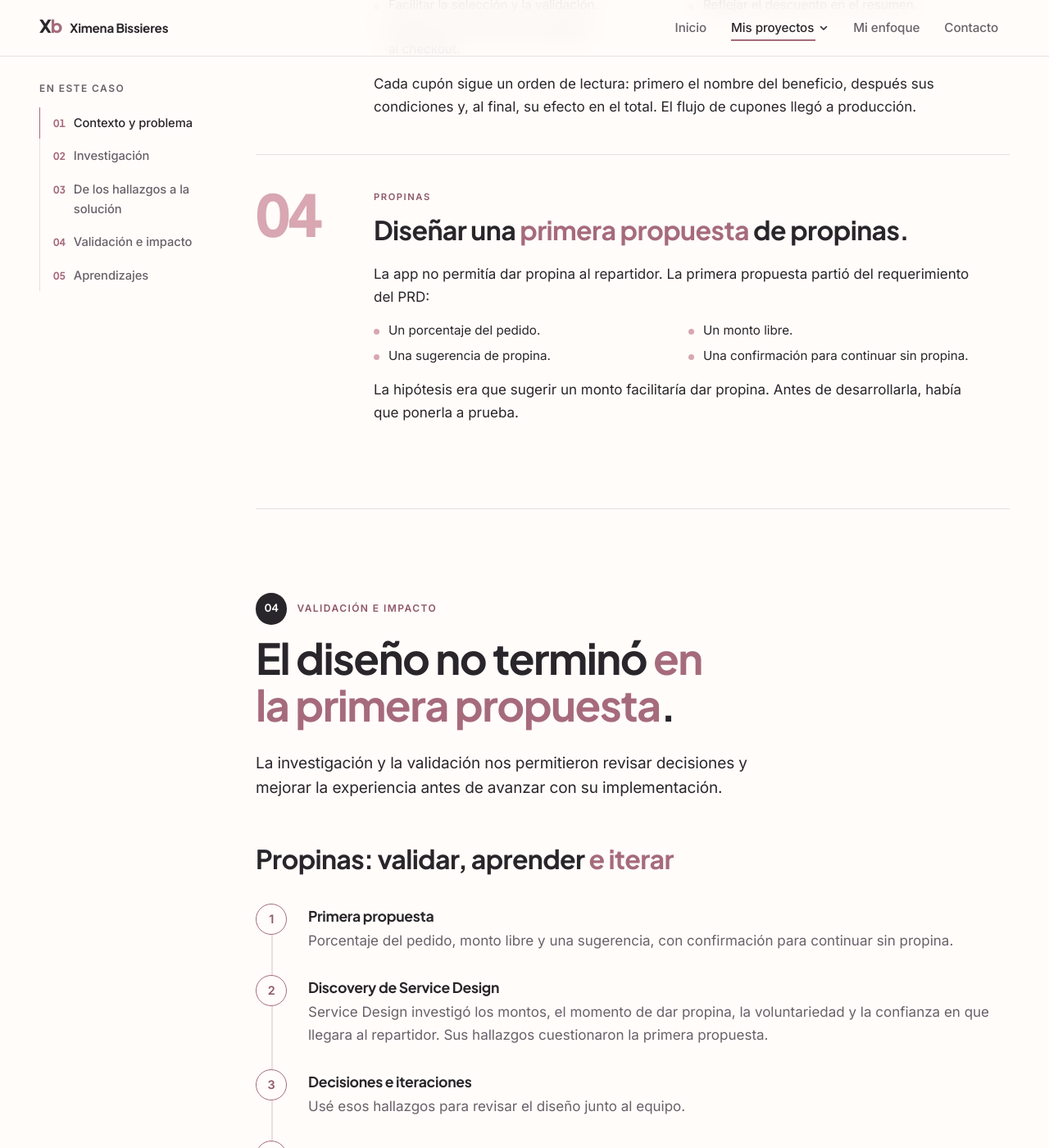
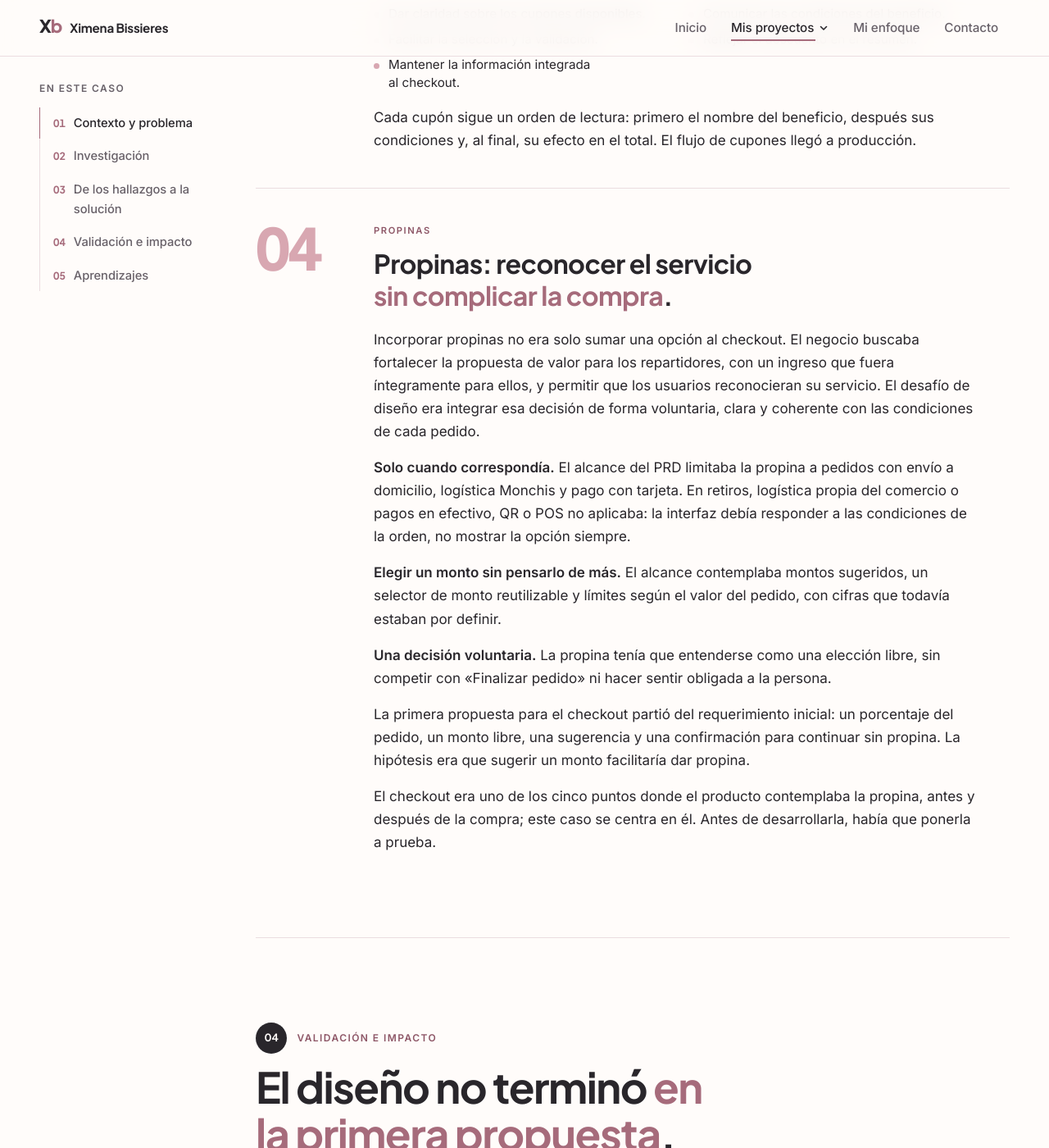
Before and after one commit to ximebissieres/Ximebissieres.github.io, a Jekyll site: the page built from proyectos/monchis.html, in a window 1280 px wide and 1400 px high, scrolled down 6781 px. Shown: the whole window at 82% size. Built offline with Jekyll 4.4.1, drawn with Linux system fonts in a browser that asks for light colours; some of the changed text lies outside the part shown.

Commit message:
Monchis: sección 03 con escenarios de compra y propinas como oportunidad de producto
- Arquitectura: escenarios de compra y prioridad de la jerarquía y el footer fijo.
- Propinas: necesidad de negocio, elegibilidad del PRD, elección del monto, voluntariedad y primera propuesta.

Co-Authored-By: Claude Opus 5.5 <noreply@anthropic.com>
Claude-Session: https://claude.ai/code/session_01DJ4kQgEHjb3PtnpPBBuZ5X

```diff
--- a/proyectos/monchis.html
+++ b/proyectos/monchis.html
@@ -137,15 +137,15 @@ summary: 'Rediseñamos el checkout de Monchis para simplificar decisiones, aclar
           <span class="d-num" aria-hidden="true">01</span>
           <div class="d-head"><p class="eyebrow">Arquitectura y foco en la compra</p><h3>Priorizar la compra, <em>no multiplicar decisiones</em>.</h3></div>
           <div class="d-body">
-            <p>El checkout debía adaptarse a envíos, retiros y pedidos agendados, pero no podía convertirse en una nueva etapa de configuración. Propuse proteger su propósito: revisar la información relevante, corregir solo lo crítico y finalizar la compra. Lo discutimos con los Product Managers y lo adoptamos como criterio.</p>
+            <p>Cada pedido combinaba una modalidad, envío a domicilio o retiro en el local, y un momento, inmediato o agendado. No todas las funcionalidades aplicaban a todos los escenarios, así que el checkout tenía que mostrar la información y las acciones de cada pedido sin convertirse en una nueva etapa de configuración.</p>
+            <p>Propuse proteger su propósito: revisar lo relevante, corregir solo lo crítico y finalizar la compra. Lo discutimos con los Product Managers y lo adoptamos como criterio.</p>
             <div class="ctx-goals">
               <p class="eyebrow">Qué decidimos</p>
               <ul>
-                <li>Priorizar la información de entrega.</li>
-                <li>Mantener accesibles los métodos de pago.</li>
-                <li>Organizar beneficios y resumen del pedido.</li>
+                <li>Ordenar la información por prioridad: entrega, pago y beneficios, resumen.</li>
+                <li>Mantener visibles el total y «Finalizar pedido» con un footer fijo durante el scroll.</li>
+                <li>Mostrar solo lo que corresponde al escenario de cada pedido.</li>
                 <li>Evitar ediciones extensas que desviaran del pago.</li>
-                <li>Mantener visibles el total y «Finalizar pedido» con un footer fijo durante el scroll.</li>
               </ul>
             </div>
             <p>El orden de lectura sigue las preguntas que la persona se hace antes de pagar: ¿va a llegar bien?, ¿cuánto y cómo pago?, ¿está todo lo que pedí?</p>
@@ -217,18 +217,14 @@ summary: 'Rediseñamos el checkout de Monchis para simplificar decisiones, aclar
 
         <div class="decision">
           <span class="d-num" aria-hidden="true">04</span>
-          <div class="d-head"><p class="eyebrow">Propinas</p><h3>Diseñar una <em>primera propuesta</em> de propinas.</h3></div>
+          <div class="d-head"><p class="eyebrow">Propinas</p><h3>Propinas: reconocer el servicio <em>sin complicar la compra</em>.</h3></div>
           <div class="d-body">
-            <p>La app no permitía dar propina al repartidor. La primera propuesta partió del requerimiento del PRD:</p>
-            <div class="ctx-goals">
-              <ul>
-                <li>Un porcentaje del pedido.</li>
-                <li>Un monto libre.</li>
-                <li>Una sugerencia de propina.</li>
-                <li>Una confirmación para continuar sin propina.</li>
-              </ul>
-            </div>
-            <p>La hipótesis era que sugerir un monto facilitaría dar propina. Antes de desarrollarla, había que ponerla a prueba.</p>
+            <p>Incorporar propinas no era solo sumar una opción al checkout. El negocio buscaba fortalecer la propuesta de valor para los repartidores, con un ingreso que fuera íntegramente para ellos, y permitir que los usuarios reconocieran su servicio. El desafío de diseño era integrar esa decisión de forma voluntaria, clara y coherente con las condiciones de cada pedido.</p>
+            <p><b>Solo cuando correspondía.</b> El alcance del PRD limitaba la propina a pedidos con envío a domicilio, logística Monchis y pago con tarjeta. En retiros, logística propia del comercio o pagos en efectivo, QR o POS no aplicaba: la interfaz debía responder a las condiciones de la orden, no mostrar la opción siempre.</p>
+            <p><b>Elegir un monto sin pensarlo de más.</b> El alcance contemplaba montos sugeridos, un selector de monto reutilizable y límites según el valor del pedido, con cifras que todavía estaban por definir.</p>
+            <p><b>Una decisión voluntaria.</b> La propina tenía que entenderse como una elección libre, sin competir con «Finalizar pedido» ni hacer sentir obligada a la persona.</p>
+            <p>La primera propuesta para el checkout partió del requerimiento inicial: un porcentaje del pedido, un monto libre, una sugerencia y una confirmación para continuar sin propina. La hipótesis era que sugerir un monto facilitaría dar propina.</p>
+            <p>El checkout era uno de los cinco puntos donde el producto contemplaba la propina, antes y después de la compra; este caso se centra en él. Antes de desarrollarla, había que ponerla a prueba.</p>
           </div>
         </div>
       </div>
```
Also changed, not shown: MONCHIS_CHECKOUT_PENDIENTES.md (+12 -0 lines).
